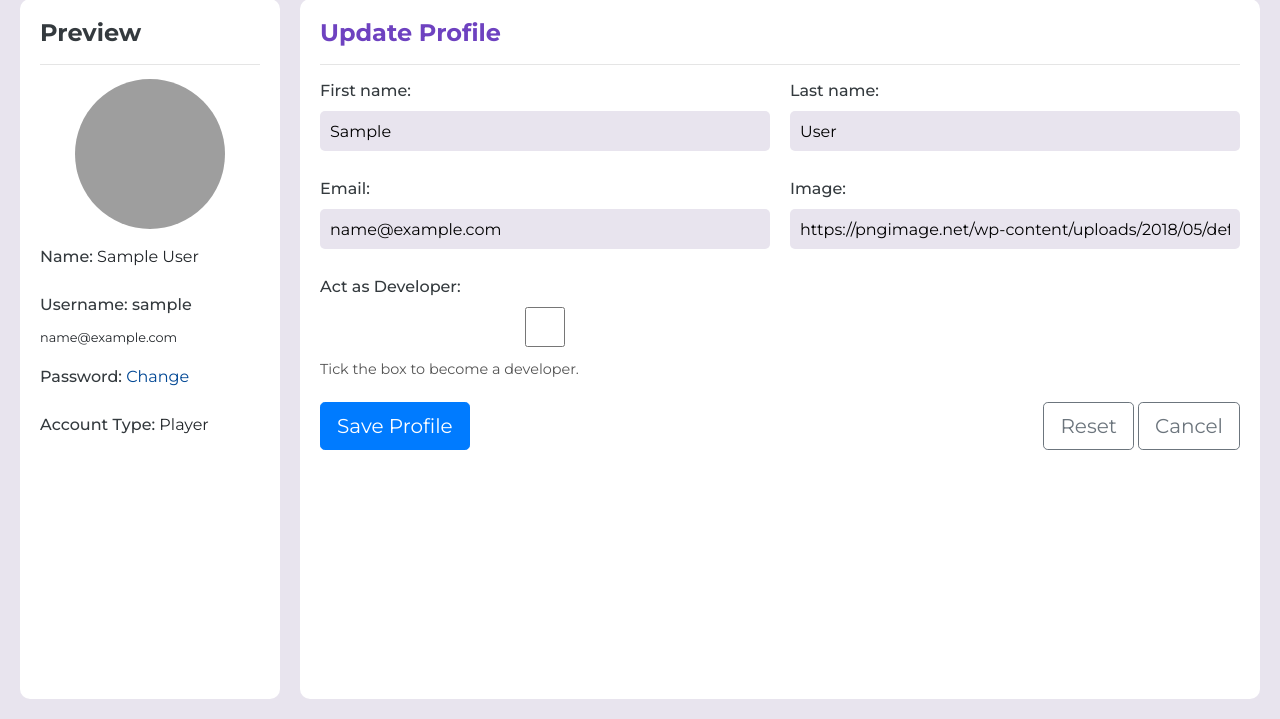
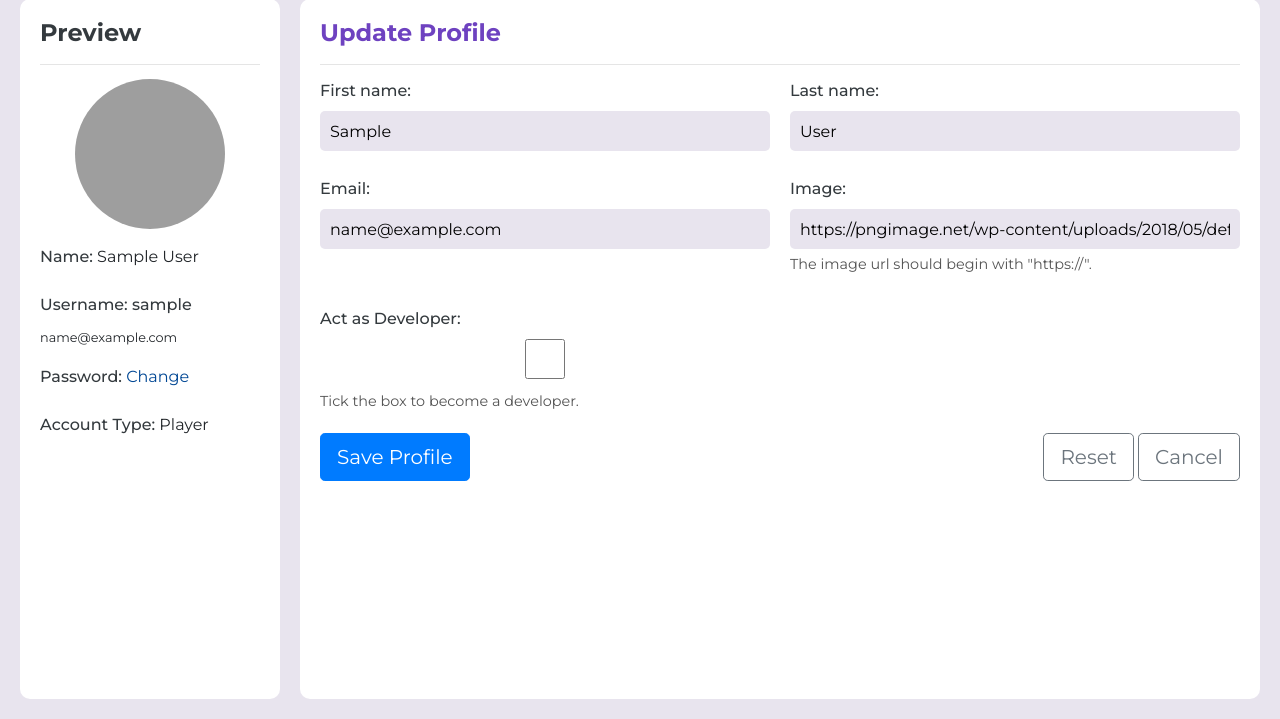
Before and after one commit to GuptaSiddhant/arcadia, a Django app: page /account/profile/edit/ in a window 1280 px wide. Shown: the part 81-800 px from the top of the page. Run offline with Django 3.2, Linux system fonts and the light colour scheme; the visitor is signed in with stand-in values (Sample User, id 1); some libraries are stand-ins or nearby versions; grey boxes are pictures that could not be loaded.

Commit message:
https required

```diff
--- a/app/forms.py
+++ b/app/forms.py
@@ -16,8 +16,9 @@ MAX_JSON_DATA_LEN = 2048
 class SignUpForm(UserCreationForm):
     first_name = forms.CharField(max_length=30, required=True)
     last_name = forms.CharField(max_length=30, required=True)
-    email = forms.EmailField(required=True)
-    image = forms.URLField(required=False, label='Profile Picture URL', help_text="[Optional]")
+    email = forms.EmailField(required=True, help_text="A confirmation mail will be sent to this email address.")
+    image = forms.URLField(required=False, label='Profile Picture URL',
+                           help_text="The image url should begin with \"https://\". [Optional]")
     dev_registration = forms.BooleanField(required=False, label='Register as Developer',
                                           help_text='Yes, I want to register as a Developer. Being a developer allows '
                                                     'you to submit games to Arcadia.')
@@ -48,7 +49,9 @@ class UpdateProfile(UserChangeForm):
         model = User
         fields = ('first_name', 'last_name', 'email', 'image', 'is_dev')
         labels = {'is_dev': 'Act as Developer', }
-        help_texts = {'is_dev': 'Tick the box to become a developer.'}
+        help_texts = {
+            'image': 'The image url should begin with "https://".',
+            'is_dev': 'Tick the box to become a developer.'}
 
 
 # Form for adding games to the site, to be sold and played
@@ -57,10 +60,11 @@ class GameForm(forms.ModelForm):
         model = Game
         fields = ('name', 'genre', 'url', 'description', 'price', 'image')
         labels = {'url': 'Game URL', 'price': 'Cost (€)', 'image': 'Thumbnail Image URL', }
-        help_texts = {'url': 'Add the link the javascript game (hosted elsewhere).',
-                      'description': 'Few words about game to entice player to purchase.',
-                      'price': 'Leave it 0 and offer the game as Free to Play.',
-                      'image': '[Optional] Preferred square image with width >= 500px ', }
+        help_texts = {
+            'url': 'Add the link the javascript game (hosted elsewhere). The game url should begin with "https://".',
+            'description': 'Few words about game to entice player to purchase.',
+            'price': 'Leave it 0 and offer the game as Free to Play.',
+            'image': 'Preferred square image with width >= 500px. The image url should begin with "https://". [Optional]', }
 
 
 class MessageForm(forms.Form):
--- a/project/templates/include/nav.html
+++ b/project/templates/include/nav.html
@@ -76,7 +76,7 @@
                         {% else %}
                             {{ user.first_name }} {{ user.last_name }}
                         {% endif %}
-                        {% if user.image != '' and 'no-image' not in user.image %}
+                        {% if user.image != '' and 'no-image' not in user.image and 'http://' not in user.image %}
                             &nbsp <img class="nav_profile_image" src="{{ user.image }}" alt="{{ user.username }}">
                         {% endif %}
                     </a>
```
